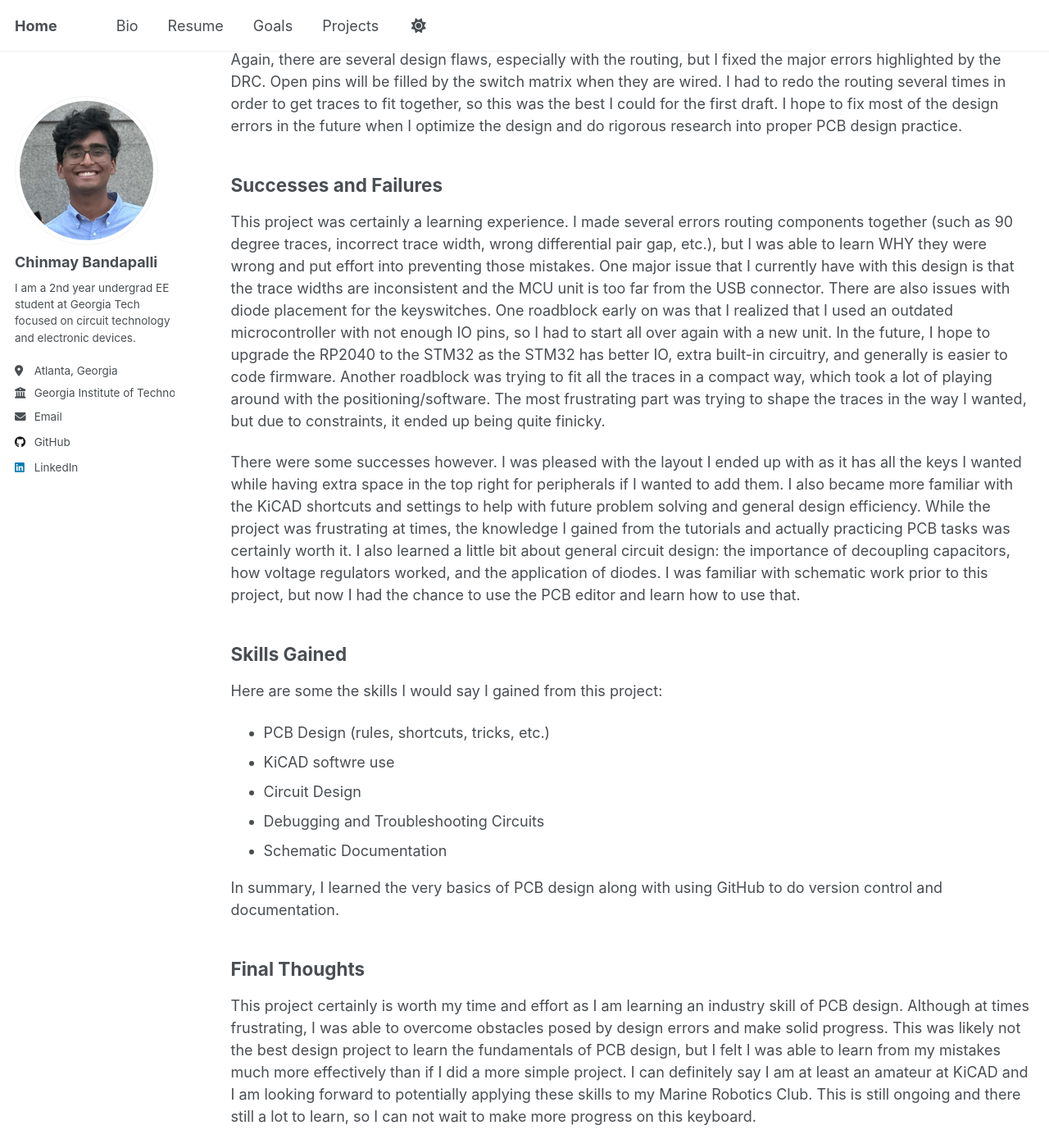
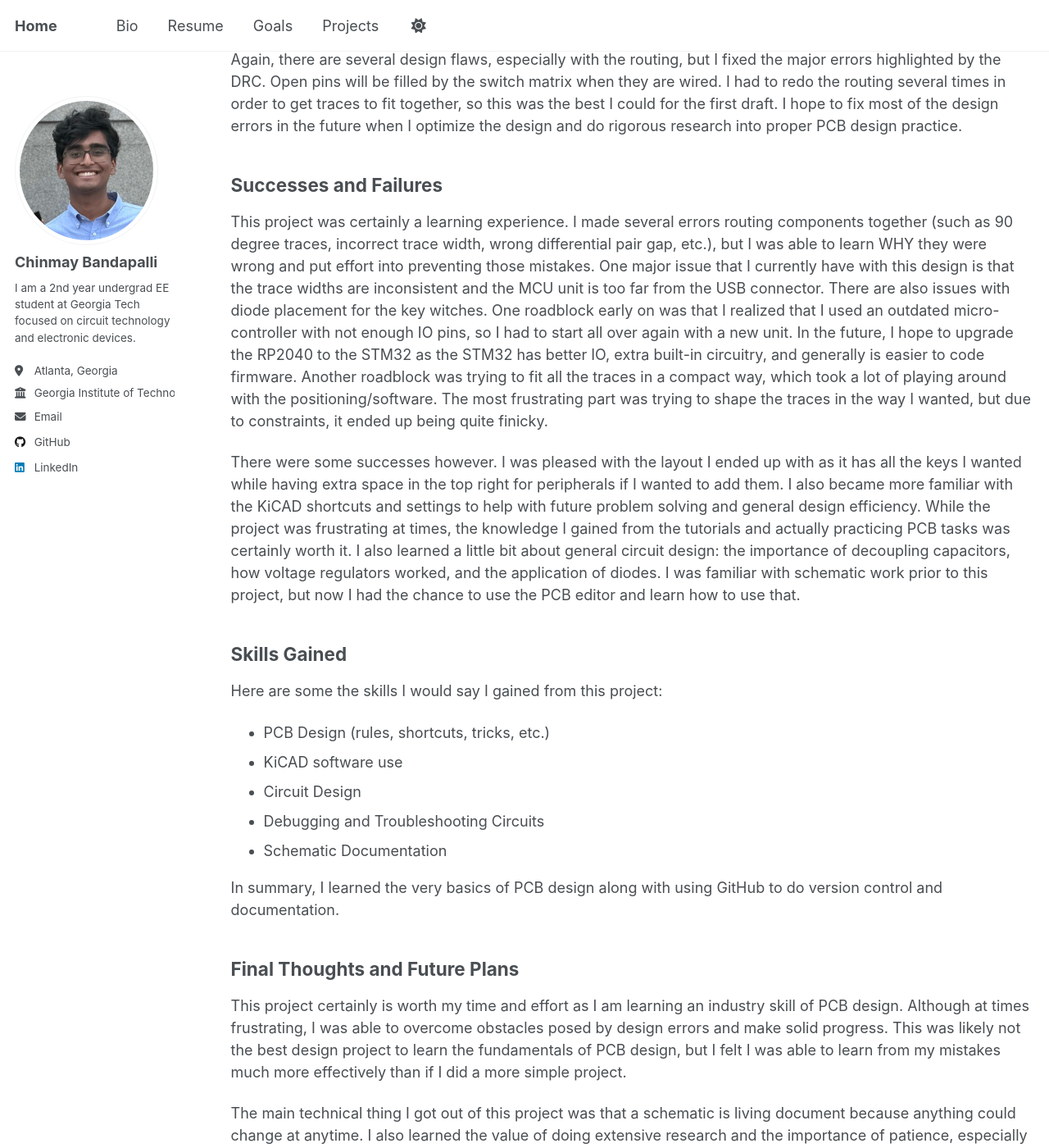
Before and after one commit to chinmaybandapalli/chinmaybandapalli.github.io, a Jekyll site: the page built from _pages/projects.md, in a window 1280 px wide and 1400 px high, scrolled down 4898 px. Shown: the whole window at 82% size. Built offline with Jekyll 4.4.1, drawn with Linux system fonts in a browser that asks for light colours; a script that is not in the unit is left out; some of the changed text lies outside the part shown.

Commit message:
Update projects.md
Edited grammar

```diff
--- a/_pages/projects.md
+++ b/_pages/projects.md
@@ -12,13 +12,13 @@ My project files can be found [here.](https://github.com/chinmaybandapalli/keybo
 
 Idea
 ----
-For my Discovery Project for ECE Discovery Studio, I decided to start making a keyboard PCB from scratch. I decided to use MX style switches to promote modularity and customizability. MX switches are some of the more readily available keyswitches on the market, so I thought it would be easier to work with. At first, I wanted to add other peripherals such as a rotary encoder or an OLED display, but due to the complexity and time constraints of the project, I was not able to incorporate them into my design. I wanted the keyboard to use USB 2.0 Type C as the Type C connector is becoming more universal. The keyboard layout follows an 83 key layout, essentially a full size keyboard minus the numpad and three keys in the top right cluster. I decided to go with this project because I wanted to learn the basics of PCB design and how to use KiCAD.
+For my Discovery Project for ECE Discovery Studio, I decided to start making a keyboard PCB from scratch. I decided to use MX style switches as they were relatively easy to work with and there are tons of resources online about them. MX switches are some of the more readily available key switches on the market, so I thought it would be easier to find as well. At first, I wanted to add other peripherals such as a rotary encoder or an OLED display, but due to the complexity and time constraints of the project, I was not able to incorporate them into my design. I wanted the keyboard to use USB 2.0 Type C as the Type C connector is becoming more universal. The keyboard layout follows an 83 key layout, essentially a full size keyboard minus the numpad and three keys in the top right cluster. I decided to go with this project because I wanted to learn the basics of PCB design and how to use KiCAD.
 
 I used a couple of tutorials to help me along this project, here are the links: [ai03's Keyboard Guide](https://wiki.ai03.com/books/pcb-design), [Masterzen's Keyboard Guide](https://www.masterzen.fr/2020/05/03/designing-a-keyboard-part-1/), and [Noah Kiser's TKL Keyboard Series](https://www.youtube.com/watch?v=6Z49bynRqj8&list=PLstjCi968EZftHZSitvqiVnyZ1CbmptIB). Unfortunately, some of these tutorials were a bit flawed with their fundamentals, leading to a generally messy, albeit informative PCB design experience.
 
-Progess
+Progress
 ----
-In the first two weeks, I was able to construct a draft schematic of the microcontroller system (picture below). As per the tutorials, the general structure of the schematic held a microcontroller unit, voltage regulator (5V to 3.3V), a reset switch with a 5 pin header as backup, a boot switch that went with a memory chip (for boot purposes), ESD protection, crystal, decoupling capacitors, the USB 2.0 Type C Receptable, and the keyswitch matrix which involved the MX switches and their respective diodes. The keyswitch matrix houses all the MX switches and the rows/columns are intentionally labeled to simply IO connections with the motherboard.
+In the first two weeks, I was able to construct a draft schematic of the micro-controller system (picture below). As per the tutorials, the general structure of the schematic held a micro-controller unit, voltage regulator (5V to 3.3V), a reset switch with a 5 pin header as backup, a boot switch that went with a memory chip (for boot purposes), ESD protection, crystal, decoupling capacitors, the USB 2.0 Type C receptacle, and the key switch matrix which involved the MX switches and their respective diodes. The key switch matrix houses all the MX switches and the rows/columns are intentionally labeled to simply IO connections with the motherboard.
 
 Microcontroller:
 
@@ -30,7 +30,7 @@ Switch Matrix:
 
 Through making these peripherals and looking through the tutorials, I was able to learn some KiCAD macros/hotkeys to make designing more efficient. I also learned some basic design rules (e.g. power points up and ground points down) that I can use if I decide to make another PCB in the future. Since nothing is set in stone at the moment, anything about the schematic choices can change.
 
-For the last three weeks leading up to the showcase, I worked on the PCB layout itself. I ended up completing 80% or so of the first draft as I am yet to wire the keyswitch matrix and plug the respective rows and columns to the microcontroller unit. I was able to complete a rough draft of the USB 2.0 connector portion:
+For the last three weeks leading up to the showcase, I worked on the PCB layout itself. I ended up completing 80% or so of the first draft as I am yet to wire the key switch matrix and plug the respective rows and columns to the micro-controller unit. I was able to complete a rough draft of the USB 2.0 connector portion:
 
 ![USB](/images/USB.png)
 
@@ -42,7 +42,7 @@ Again, there are several design flaws, especially with the routing, but I fixed
 
 Successes and Failures
 ----
-This project was certainly a learning experience. I made several errors routing components together (such as 90 degree traces, incorrect trace width, wrong differential pair gap, etc.), but I was able to learn WHY they were wrong and put effort into preventing those mistakes. One major issue that I currently have with this design is that the trace widths are inconsistent and the MCU unit is too far from the USB connector. There are also issues with diode placement for the keyswitches. One roadblock early on was that I realized that I used an outdated microcontroller with not enough IO pins, so I had to start all over again with a new unit. In the future, I hope to upgrade the RP2040 to the STM32 as the STM32 has better IO, extra built-in circuitry, and generally is easier to code firmware. Another roadblock was trying to fit all the traces in a compact way, which took a lot of playing around with the positioning/software. The most frustrating part was trying to shape the traces in the way I wanted, but due to constraints, it ended up being quite finicky.
+This project was certainly a learning experience. I made several errors routing components together (such as 90 degree traces, incorrect trace width, wrong differential pair gap, etc.), but I was able to learn WHY they were wrong and put effort into preventing those mistakes. One major issue that I currently have with this design is that the trace widths are inconsistent and the MCU unit is too far from the USB connector. There are also issues with diode placement for the key witches. One roadblock early on was that I realized that I used an outdated micro-controller with not enough IO pins, so I had to start all over again with a new unit. In the future, I hope to upgrade the RP2040 to the STM32 as the STM32 has better IO, extra built-in circuitry, and generally is easier to code firmware. Another roadblock was trying to fit all the traces in a compact way, which took a lot of playing around with the positioning/software. The most frustrating part was trying to shape the traces in the way I wanted, but due to constraints, it ended up being quite finicky.
 
 There were some successes however. I was pleased with the layout I ended up with as it has all the keys I wanted while having extra space in the top right for peripherals if I wanted to add them. I also became more familiar with the KiCAD shortcuts and settings to help with future problem solving and general design efficiency. While the project was frustrating at times, the knowledge I gained from the tutorials and actually practicing PCB tasks was certainly worth it. I also learned a little bit about general circuit design: the importance of decoupling capacitors, how voltage regulators worked, and the application of diodes. I was familiar with schematic work prior to this project, but now I had the chance to use the PCB editor and learn how to use that.
 
@@ -50,22 +50,24 @@ Skills Gained
 ----
 Here are some the skills I would say I gained from this project:
 - PCB Design (rules, shortcuts, tricks, etc.)
-- KiCAD softwre use
+- KiCAD software use
 - Circuit Design
 - Debugging and Troubleshooting Circuits
 - Schematic Documentation
 
 In summary, I learned the very basics of PCB design along with using GitHub to do version control and documentation.
 
-Final Thoughts
+Final Thoughts and Future Plans
 ----
-This project certainly is worth my time and effort as I am learning an industry skill of PCB design. Although at times frustrating, I was able to overcome obstacles posed by design errors and make solid progress. This was likely not the best design project to learn the fundamentals of PCB design, but I felt I was able to learn from my mistakes much more effectively than if I did a more simple project. I can definitely say I am at least an amateur at KiCAD and I am looking forward to potentially applying these skills to my Marine Robotics Club. This is still ongoing and there still a lot to learn, so I can not wait to make more progress on this keyboard.
+This project certainly is worth my time and effort as I am learning an industry skill of PCB design. Although at times frustrating, I was able to overcome obstacles posed by design errors and make solid progress. This was likely not the best design project to learn the fundamentals of PCB design, but I felt I was able to learn from my mistakes much more effectively than if I did a more simple project.
+
+The main technical thing I got out of this project was that a schematic is living document because anything could change at anytime. I also learned the value of doing extensive research and the importance of patience, especially when designing boards with small, sensitive components. I did not know how much effort went into designing PCBs until I had to redo my design several times to get everything to fit together. Despite all the shortcomings and frustrations, I love what this project has taught me and has definitely gotten me more invested in circuit technology and semiconductors. I am looking forward to potentially applying these skills to my Marine Robotics Club as well. This is still ongoing and there still a lot to learn, so I can not wait to make more progress on this keyboard.
 
 Since I have a lot left to go, here is a list of future goals I have for this project:
 - Optimize routing and trace width calculations
 - Change to a 4-layer PCB to simply routing
 - Change the MCU from a RP2040 to a STM32 based chip
-- Bring the MCU loop system much closer to the USB 2.0 receptable
+- Bring the MCU loop system much closer to the USB 2.0 receptacle
 - Adjust the positioning of each diode for the switches
 - Mounting holes positioning
 - Silkscreen design
@@ -74,8 +76,6 @@ Since I have a lot left to go, here is a list of future goals I have for this pr
 As for much later in the future:
 - Add peripherals such as a rotary encoder (volume control), LED screen, solenoid, etc.
 - Design a case and switch plate
-
-Some of these goals are more pressing than others, but I hope to hit some of these in the coming future.
 
 LED Peripheral for DE-10 Standard | Spring 2025
 ====
```
